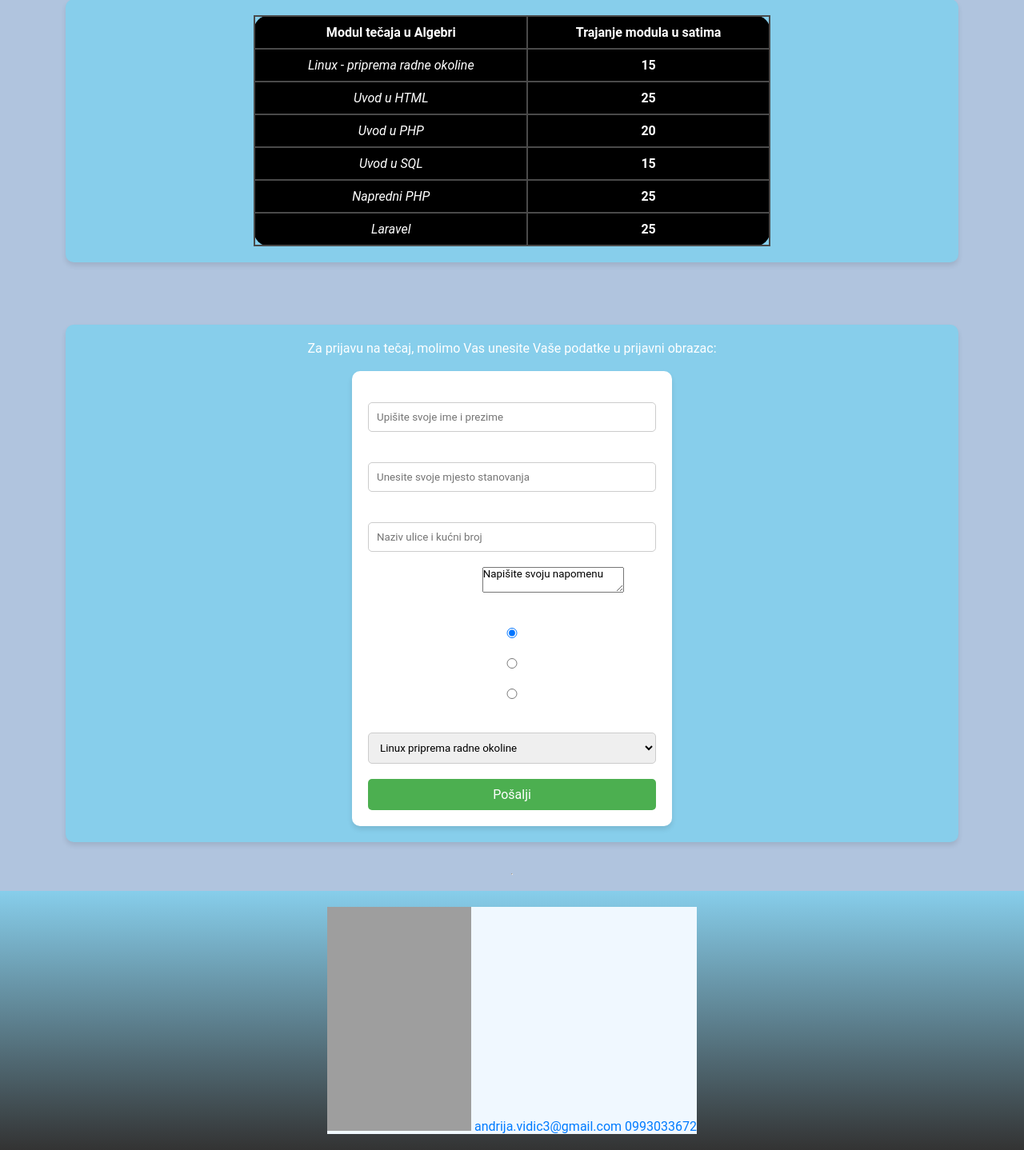
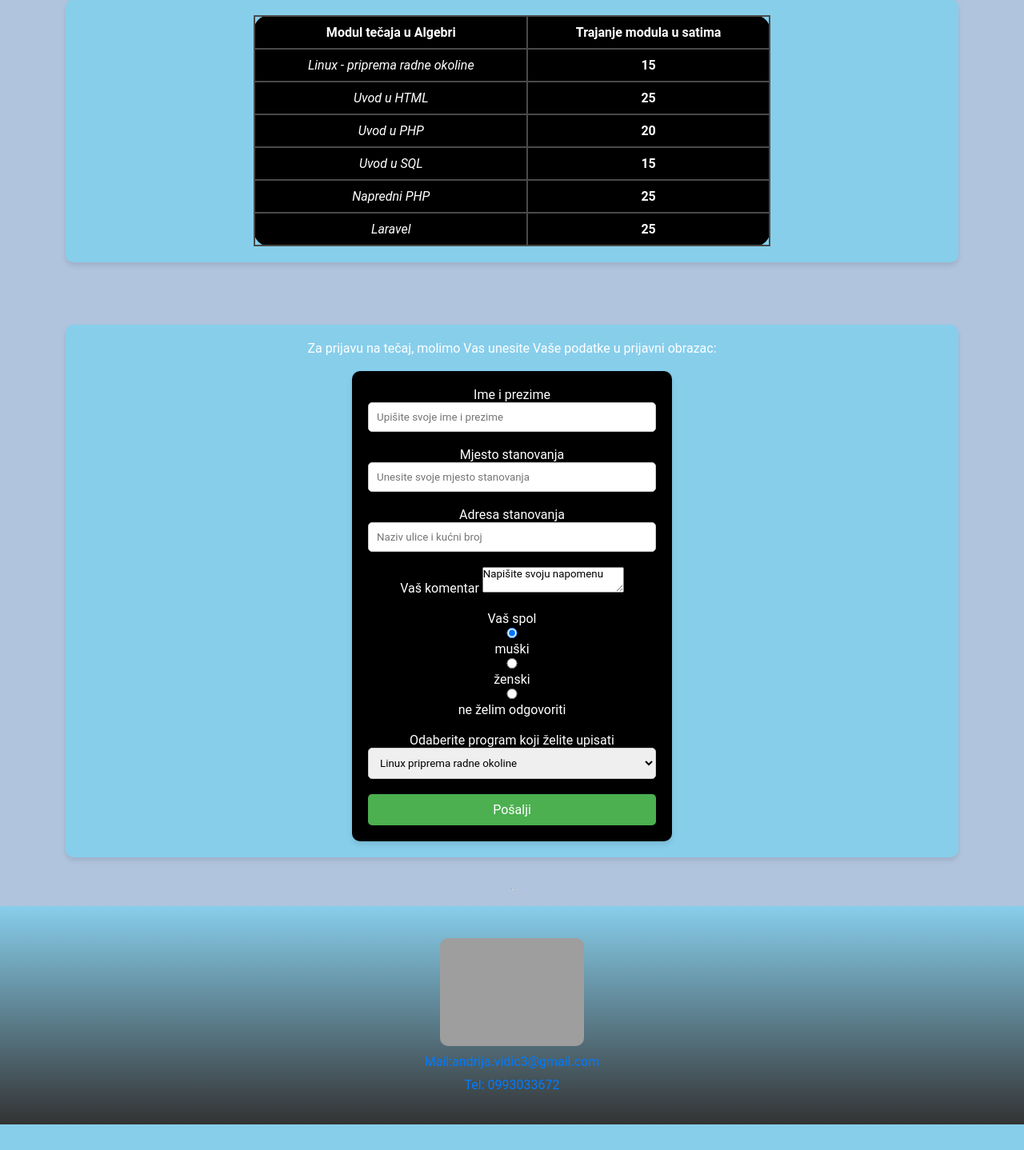
Before and after one commit to androvidic/testni-php-repozitorij, a PHP site: the page made by Test php localhost.php in a window 1280 px wide. Shown: the part 689-2127 px from the top of the page at 80% size. After the commit the page ends 2095 px from the top, so only its background shows below. Run offline with PHP 8.4, Linux system fonts and the light colour scheme; grey boxes are pictures that could not be loaded.

Commit message:
popravljen css dodatno za footer i tablice i formu

```diff
--- a/Test php localhost.php
+++ b/Test php localhost.php
@@ -124,10 +124,12 @@ echo $greeting . ", Vaš New Breed Asisst in digital!";
     <textarea name="komentar" maxlength="500">Napišite svoju napomenu</textarea>
     <br>
     <br>
+    <div class="radio-group">
     <label for="spol">Vaš spol</label>
     <input type="radio" name="spol" value="m" checked>muški
 <input type="radio" name="spol" value="f">ženski
 <input type="radio" name="spol" value="n">ne želim odgovoriti
+</div>
 <br>
 <label for="programming_language">Odaberite program koji želite upisati</label>
 <select name="programming_language">
@@ -148,10 +150,10 @@ echo $greeting . ", Vaš New Breed Asisst in digital!";
     <hr>
     </main>
 <footer>
-    <div class="footer content">
+    <div class="footer-content">
 <img src="slike/ANDRIJA%20VIDI%C4%86.jpg" alt="Developer je Andrija Vidić" title="Developer je Andrija Vidić" width="180" height="280">
-<a href="mailto:andrija.vidic3@gmail.com">andrija.vidic3@gmail.com</a>
-<a href="tel:+38516165165">0993033672</a>
+<a href="mailto:andrija.vidic3@gmail.com">Mail:andrija.vidic3@gmail.com</a>
+<a href="tel:+38516165165">Tel: 0993033672</a>
 </footer>
 </div>
 </body>
--- a/styles.css
+++ b/styles.css
@@ -66,7 +66,7 @@ form {
     margin: auto;
     border-radius: 10px;
     width: 400px;
-    background-color: #fff;
+    background-color: black;
     box-shadow: 0 4px 6px rgba(0, 0, 0, 0.1); /* Dodan efekt sjene */
 }
 
@@ -139,13 +139,38 @@ nav ul li:hover {
 }
 
 .footer-content {
-    background-color: #eee;
-    color: #333;
-    align-items: center;
-    text-align: center;
-    margin: auto;
-    padding: auto;
-    height: auto;
-    width: auto;
+    display: flex;
+    flex-direction: column; /* Elementi se slažu vertikalno */
+    align-items: center; /* Centriranje elemenata */
+    text-align: center; /* Poravnanje teksta */
+    gap: 10px; /* Razmak između slike i teksta */
+    padding: 20px;
+}
+
+.footer-content img {
+    max-width: 100%; /* Osigurava prilagodljivost slike */
+    height: auto; /* Održava proporcije slike */
+    border-radius: 10px; /* Dodaje blago zaobljene rubove slici (opcionalno) */
+}
+
+.footer-content p {
+    font-size: 16px; /* Prilagodljiva veličina fonta */
+    color: #333; /* Suptilnija nijansa teksta */
+}
 
 }
+.radio-group {
+    display: flex; /* Smješta radio gumbiće u jednu liniju */
+    gap: 10px; /* Dodaje razmak između elemenata */
+    align-items: center; /* Vertikalno poravnava gumbiće i tekst */
+}
+
+.radio-group input[type="radio"] {
+    margin-right: 5px; /* Dodaje razmak između gumbiča i labela */
+}
+
+.radio-group label {
+    color: white; /* Tekst je crne boje */
+    font-size: 16px; /* Vidljivija veličina fonta */
+    cursor: pointer; /* Dodaje pokazivač za labelu */
+}
```
